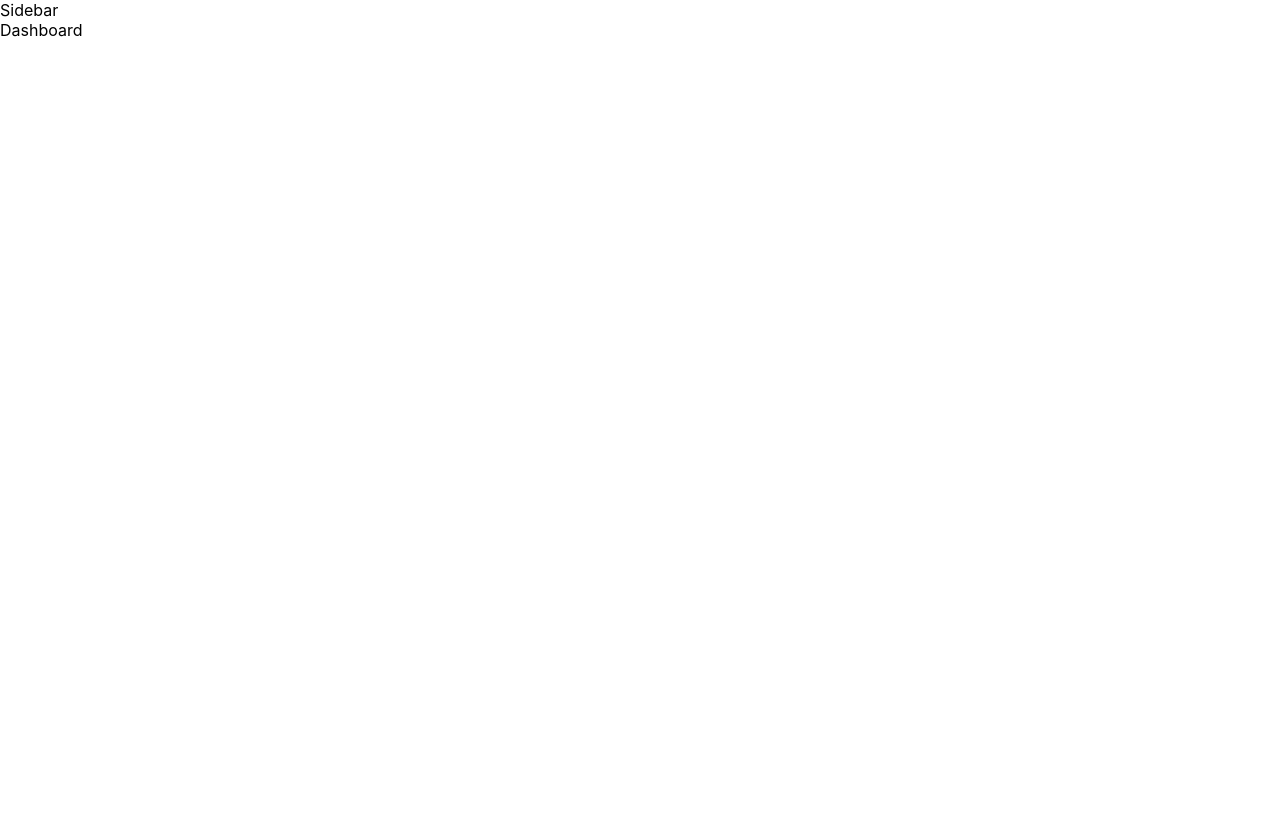
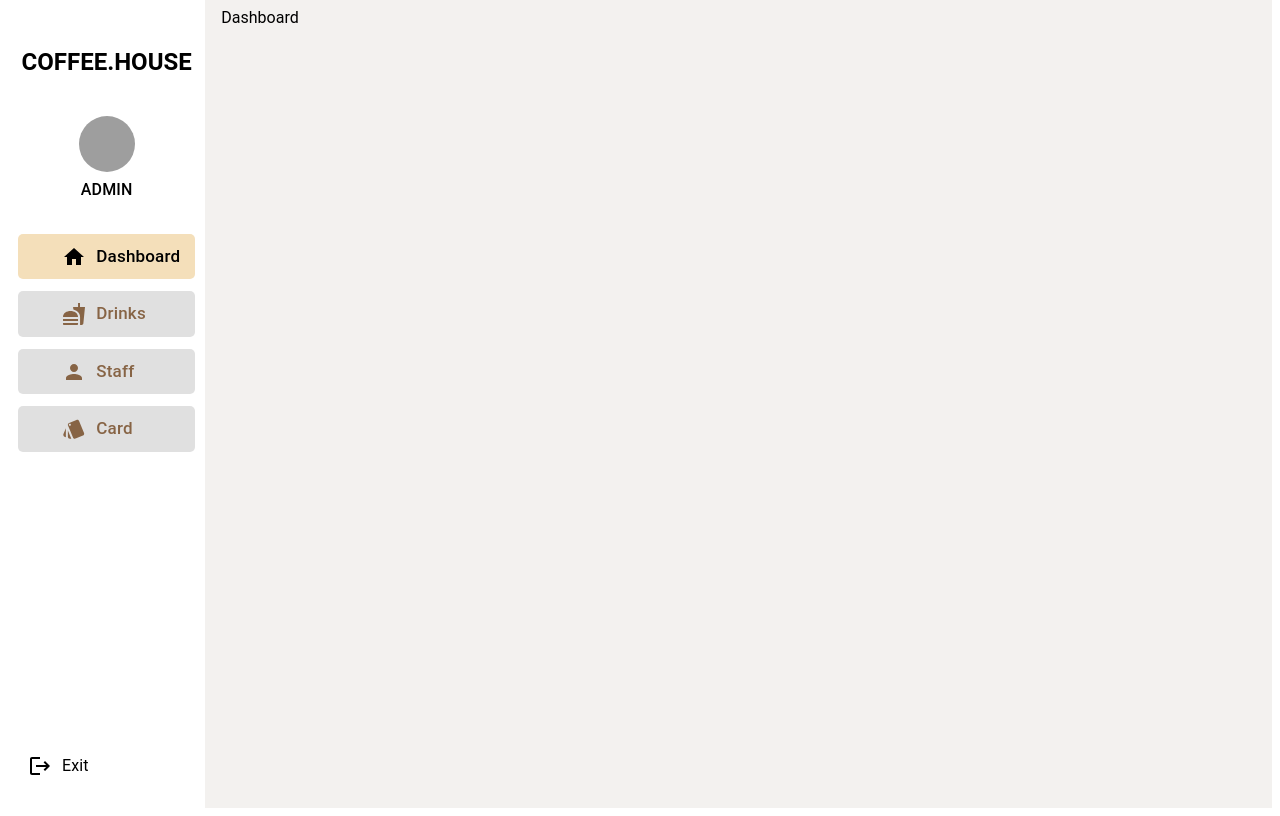
Before and after one commit to FER201m/coffeehouse, a React (Create React App) app in the folder admin/: page / in a window 1280 px wide. Built offline with nearby package versions, Linux system fonts and the light colour scheme; grey boxes are pictures that could not be loaded.

Commit message:
add sidebar

```diff
--- a/admin/package.json
+++ b/admin/package.json
@@ -3,6 +3,7 @@
   "version": "0.1.0",
   "private": true,
   "dependencies": {
+    "@mui/icons-material": "^5.11.11",
     "@testing-library/jest-dom": "^5.16.5",
     "@testing-library/react": "^13.4.0",
     "@testing-library/user-event": "^13.5.0",
--- a/admin/src/components/layout/DefaultLayout.jsx
+++ b/admin/src/components/layout/DefaultLayout.jsx
@@ -1,12 +1,17 @@
 import React from 'react'
 import { Sidebar } from './Sidebar'
+import { Grid } from '@mui/material';
 
 function DefaultLayout({ children }) {
     return (
-        <div>
-            <Sidebar />
-            {children}
-        </div>
+        <Grid container spacing={2}>
+            <Grid item xs={2} >
+                <Sidebar />
+            </Grid>
+            <Grid item xs={10} sx={{ width: '100%', backgroundColor: '#f3f1ef' }}>
+                {children}
+            </Grid>
+        </Grid>
     )
 }
 
--- a/admin/src/components/layout/Sidebar.jsx
+++ b/admin/src/components/layout/Sidebar.jsx
@@ -1,7 +1,131 @@
-import React from 'react'
+import { Avatar, Box, Typography } from '@mui/material'
+import React, { useState } from 'react'
+import HomeIcon from '@mui/icons-material/Home';
+import { Link } from 'react-router-dom';
+import FastfoodIcon from '@mui/icons-material/Fastfood';
+import PersonIcon from '@mui/icons-material/Person';
+import StyleIcon from '@mui/icons-material/Style';
+import { v4 as uuidv4 } from 'uuid';
+import LogoutIcon from '@mui/icons-material/Logout';
+
+const style = {
+    container: {
+        width: '100%',
+        backgroundColor: '#ffffff',
+        height: '100vh',
+        padding: "20px 10px",
+        boxSizing: 'border-box',
+        display: 'flex',
+        flexDirection: 'column',
+        alignItems: 'center',
+        justifyContent: 'flex-start',
+        gap: '20px'
+    },
+    avatar: {
+        width: '100%',
+        height: 'auto',
+        display: 'flex',
+        flexDirection: 'column',
+        alignItems: 'center',
+        gap: '6px'
+    },
+    name: {
+        fontWeight: "medium"
+    },
+    selectBox: {
+        width: '100%',
+        height: 'auto',
+    },
+    selectItem: {
+        justifyContent: 'center',
+        display: 'flex',
+        backgroundColor: '#88878642',
+        borderRadius: '5px',
+        margin: '12px 0px',
+        color: '#876445',
+
+    },
+    selectItemChoice: {
+        justifyContent: 'center',
+        display: 'flex',
+        backgroundColor: '#F4DFBA',
+        borderRadius: '5px',
+        margin: '12px 0px',
+        color: 'black'
+    },
+    itemText: {
+        padding: " 10px 10px",
+        display: 'flex',
+        alignItems: 'center',
+        gap: '10px',
+        fontWeight: "medium",
+        fontSize: '17px',
+        width: '50%',
+    },
+    logout: {
+        display: 'flex',
+        padding: '10px',
+        width: '100%',
+        gap: '10px',
+        marginTop: 'auto',
+        boxSizing: 'border-box',
+        borderRadius: '5px',
+        '&:hover': {
+            cursor: 'pointer'
+        }
+    }
+}
 
 export const Sidebar = () => {
+    const [choiceIndex, setChoiceIndex] = useState(0);
+
+    const onSelectRouter = (index) => setChoiceIndex(index)
+
+    const selectRouter = [
+        { path: '/', logo: <HomeIcon />, name: 'Dashboard' },
+        { path: '/home', logo: <FastfoodIcon />, name: 'Drinks' },
+        { path: '/', logo: <PersonIcon />, name: 'Staff' },
+        { path: '/', logo: <StyleIcon />, name: 'Card' },
+    ]
+
     return (
-        <div>Sidebar</div>
+        <Box sx={style.container}>
+            {/* Logo */}
+            <h2>COFFEE.HOUSE</h2>
+
+            {/* Avatar */}
+            <Box sx={style.avatar}>
+                <Avatar
+                    alt="Remy Sharp"
+                    src="/static/images/avatar/1.jpg"
+                    sx={{ width: 56, height: 56 }}
+                />
+                <Typography sx={style.name} >ADMIN</Typography>
+            </Box>
+
+            {/* Select Router */}
+            <Box sx={style.selectBox}>
+
+                {/* Select Item */}
+                {
+                    selectRouter.map((router, index) => (
+                        <Link to={router.path} key={uuidv4()}>
+                            <Box onClick={() => onSelectRouter(index)} sx={index == choiceIndex ? style.selectItemChoice : style.selectItem}>
+                                <Typography sx={style.itemText}>
+                                    {router.logo}
+                                    {router.name}
+                                </Typography>
+                            </Box>
+                        </Link>
+                    ))
+                }
+            </Box>
+
+            {/* Logout */}
+            <Box sx={style.logout}>
+                <LogoutIcon />
+                <Typography>Exit</Typography>
+            </Box>
+        </Box>
     )
 }
--- a/admin/src/index.css
+++ b/admin/src/index.css
@@ -1,13 +1,10 @@
-body {
-  margin: 0;
-  font-family: -apple-system, BlinkMacSystemFont, 'Segoe UI', 'Roboto', 'Oxygen',
-    'Ubuntu', 'Cantarell', 'Fira Sans', 'Droid Sans', 'Helvetica Neue',
-    sans-serif;
-  -webkit-font-smoothing: antialiased;
-  -moz-osx-font-smoothing: grayscale;
+* {
+  font-family: 'Josefin Sans', sans-serif;
+  font-family: 'Poppins', sans-serif;
+  font-family: 'Roboto', sans-serif;
 }
 
-code {
-  font-family: source-code-pro, Menlo, Monaco, Consolas, 'Courier New',
-    monospace;
+a {
+  display: contents;
+  color: inherit;
 }
--- a/admin/src/router/index.js
+++ b/admin/src/router/index.js
@@ -2,6 +2,7 @@ import { Dashboard } from "../pages/Dashboard";
 
 const authRouter = [
     { path: "/", component: Dashboard, layout: null },
+    { path: "/home", component: Dashboard, layout: null }, // Demo, có thể xóa
 ]
 
 export { authRouter }
```
Also changed, not shown: 1 other file (tests, documents, lock files or other folders).
